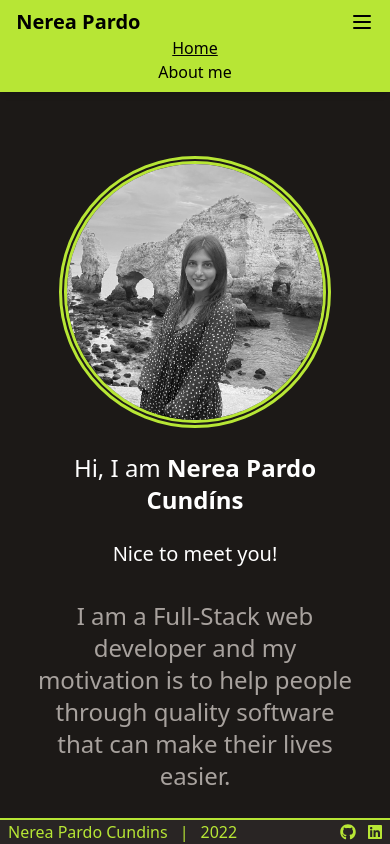
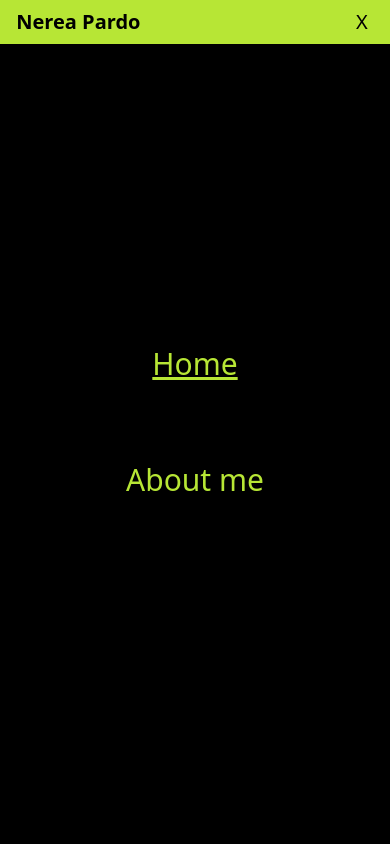
Before and after one commit to nereapardo/nerea.pardo, a Next.js app: page / in a window 390 px wide. Both pictures are taken after a click on the button 361 px from the left and 22 px from the top of the page. Built offline with nearby package versions, Linux system fonts and the light colour scheme.

Commit message:
add mobile menu modal

```diff
--- a/components/organisms/navbar/Navbar.js
+++ b/components/organisms/navbar/Navbar.js
@@ -3,12 +3,14 @@ import { useRouter } from "next/router";
 import { Router } from "react-router";
 import NavLink from "components/atoms/nav-link";
 import Link from "components/atoms/link";
+import { Dialog } from "@headlessui/react";
 
 const Navbar = () => {
   const router = useRouter();
   const [showMobileMenu, setShowMobileMenu] = useState(false);
-  const handleClick = () => {
-    setShowMobileMenu((val) => !val);
+  const [isOpen, setIsOpen] = useState(false);
+  const handleMenuModal = () => {
+    setIsOpen((val) => !val);
   };
 
   return (
@@ -30,7 +32,12 @@ const Navbar = () => {
           </div>
           {/* Mobile btn */}
           <div className="md:hidden flex items-center">
-            <button onClick={handleClick}>
+            <button onClick={handleMenuModal}>
+              {isOpen ? (
+                <span className="text-xl w-6 h-6 inline-flex justify-center items-center">
+                  X
+                </span>
+              ) : (
                 <svg
                   className="w-6 h-6"
                   xmlns="http://www.w3.org/2000/svg"
@@ -44,32 +51,36 @@ const Navbar = () => {
                     d="M4 6h16M4 12h16M4 18h16"
                   />
                 </svg>
+              )}
             </button>
           </div>
         </div>
-        {showMobileMenu && (
-          <div className="md:hidden flex flex-col">
-            <>
-              <button
-                onClick={() => {
-                  handleClick();
-                }}
+        {isOpen && (
+          <Dialog
+            open={isOpen}
+            onClose={handleMenuModal}
+            className="fixed z-10 inset-0 overflow-y-auto"
           >
-                <NavLink href="/" exact className="">
+            <div className="flex items-center justify-center min-h-screen">
+              <Dialog.Overlay className="fixed inset-0 bg-black opacity-100" />
+              <div className="relative rounded flex flex-col justify-center w-screen h-screen space-y-20 text-3xl">
+                <button onClick={handleMenuModal}>
+                  <NavLink href="/" exact className="text-neon">
                     Home
                   </NavLink>
                 </button>
                 <button
                   onClick={() => {
-                  handleClick();
+                    handleMenuModal();
                   }}
                 >
-                <NavLink href="/about-me" exact className="">
+                  <NavLink href="/about-me" exact className="text-neon">
                     About me
                   </NavLink>
                 </button>
-            </>
               </div>
+            </div>
+          </Dialog>
         )}
       </nav>
     </>
```
Lines whose indentation alone changed are shown as unchanged.
